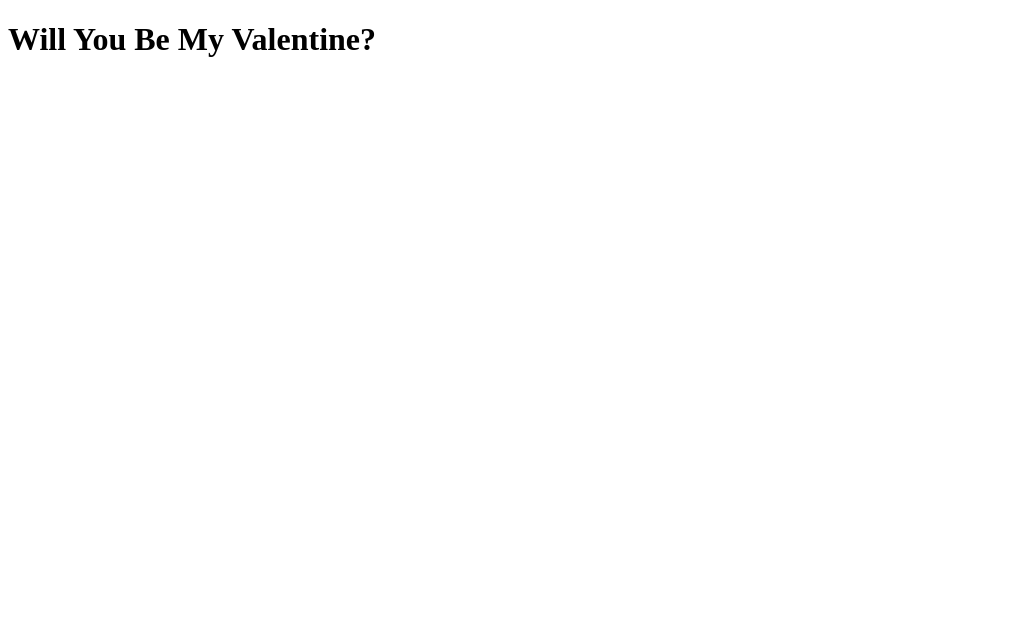
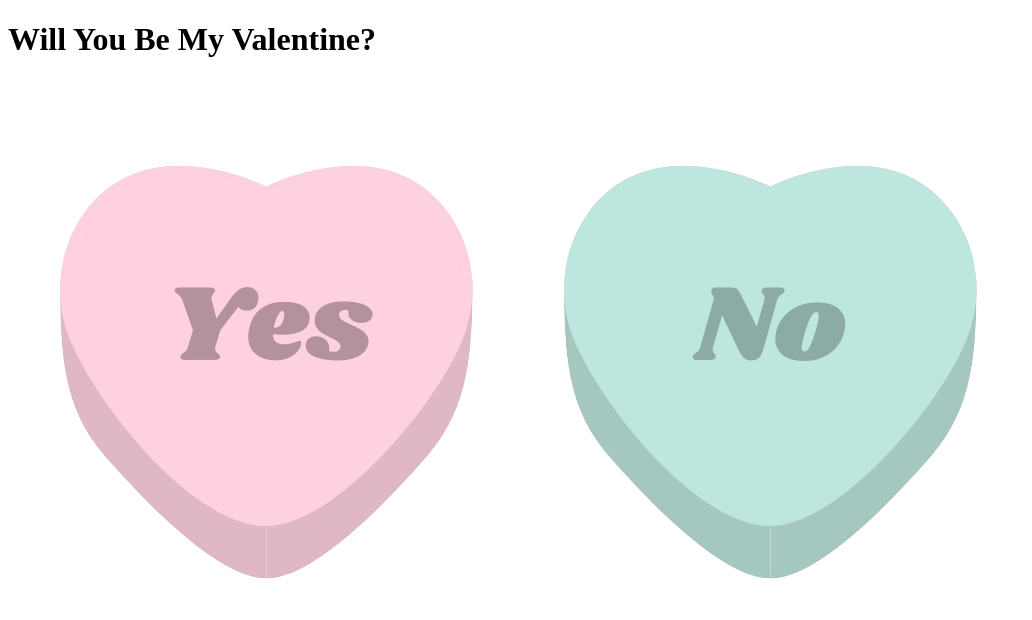
Before and after one commit to lmsiu/WillYouBeMyValentine, a plain HTML site: page index.html in a window 1280 px wide. Shown: the whole page, without its empty margins (0-1032 px from the left). Drawn offline with Linux system fonts and the light colour scheme.

Commit message:
Added UI

```diff
--- a/index.html
+++ b/index.html
@@ -10,6 +10,13 @@
     </head>
     <body>
         <h1> Will You Be My Valentine? </h1>
+        <br>
+        <text>
+
+        </text>
+        <br>
+        <img src="2-removebg-preview.png" id="yesbtn" alt="a pink candy heart with the word yes that you can click">
+        <img src="3-removebg-preview.png" id="nobtn" alt="a pink candy heart with the word yes that you can click">
     </body>
 
 
```
